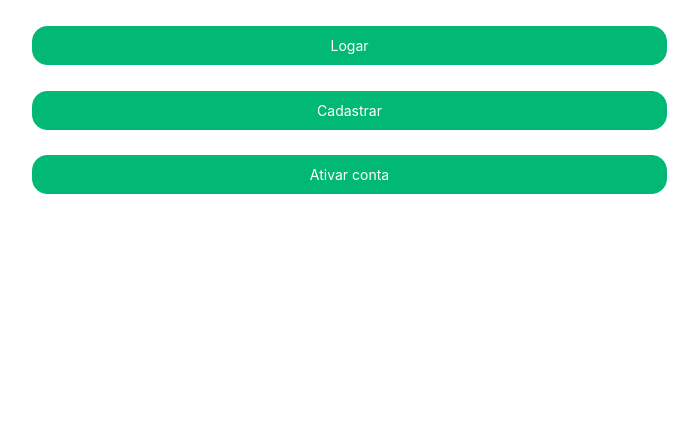
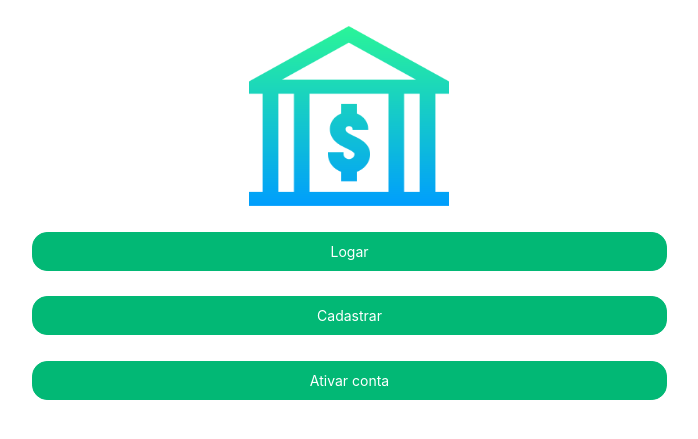
Before and after one commit to IsmaelVS/moc_banco, a Flask app: page / in a window 1280 px wide. Shown: the part 57-496 px from the top of the page, without its empty margins (243-941 px from the left). Run offline with Flask 2, Linux system fonts and the light colour scheme; some libraries are stand-ins or nearby versions.

Commit message:
Adicionando logo na página inicial.

```diff
--- a/app/views/templates/menu.html
+++ b/app/views/templates/menu.html
@@ -3,6 +3,9 @@
 {% block body %}
   <div class="row">
   	<div class="col-md-7 offset-md-2"></br>
+      <div class="col-md-8 offset-md-2" align="center">
+        <img src="{{ url_for('static', filename='bank.png')}}" alt="MOC Banco" width=200 height=180>
+      </div></br>
 		<form action="/login/" method="get">
             <input type="submit" class="btn btn-block btn-success" value="Logar" name="Submit"/>
         </form>
```
Also changed, not shown: app/views/static/bank.png (added).
